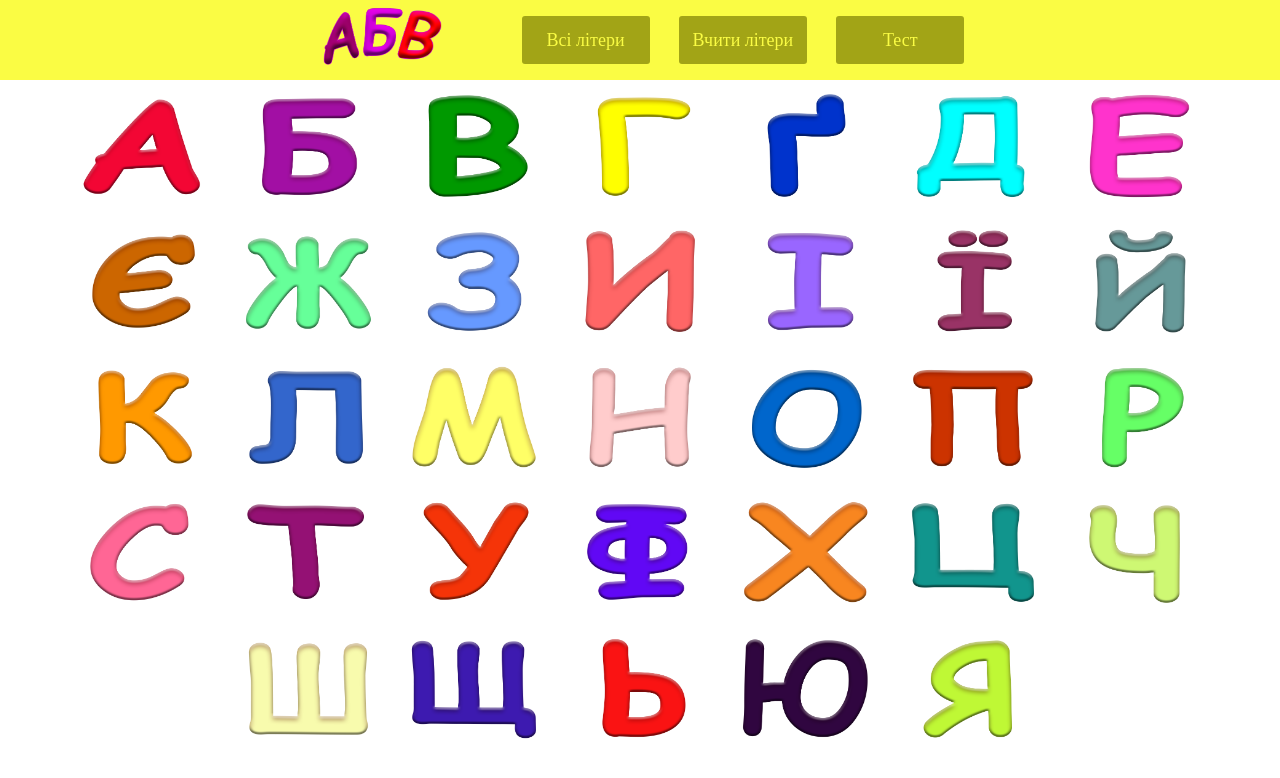
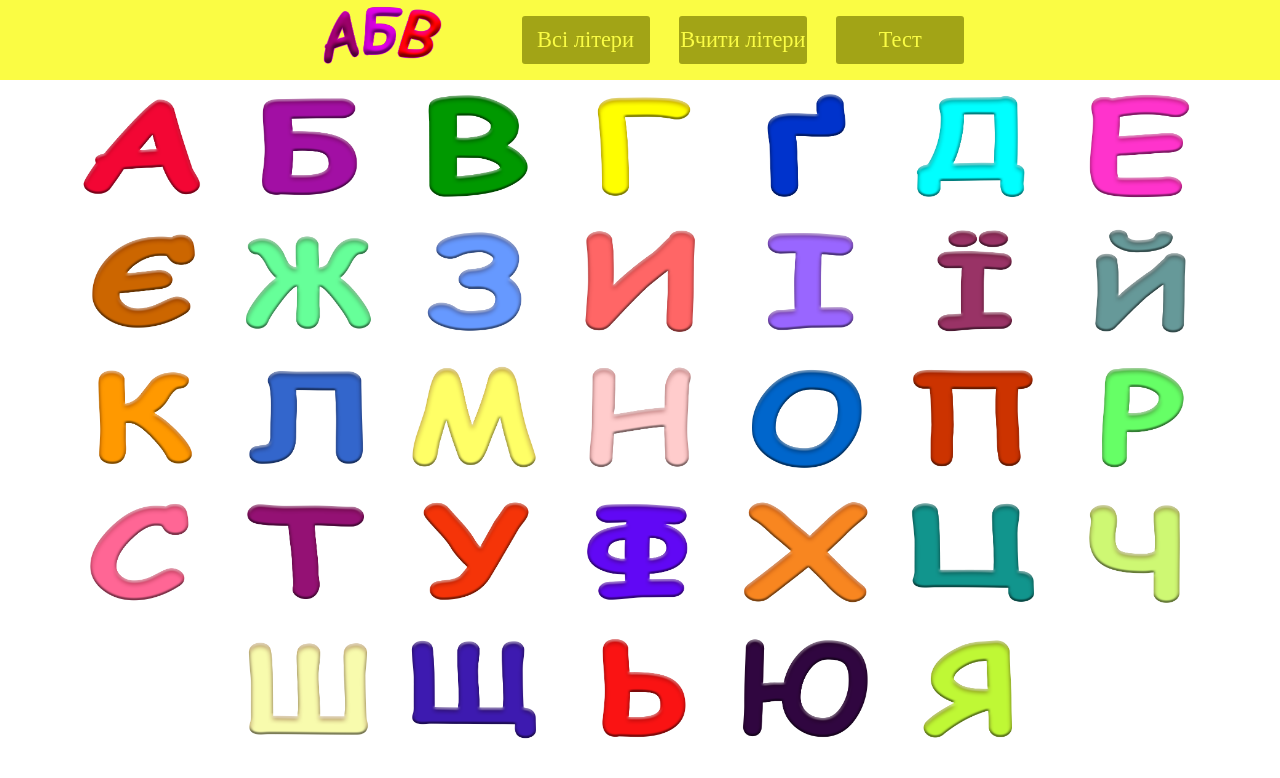
Before and after one commit to s-dorosh/abetka, a plain HTML site: page index.html in a window 1280 px wide. Drawn offline with nearby package versions, Linux system fonts and the light colour scheme; files whose address does not match are found by name.

Commit message:
Update index.html

```diff
--- a/index.html
+++ b/index.html
@@ -6,23 +6,24 @@
 	<meta name="viewport" content="width=device-width, initial-scale=1.0">
 	<title>Alphabet</title>
 	<link rel="stylesheet" href="css/style.css">
+	<link rel="stylesheet" href="css/header.css">
 	<link rel="shortcut icon" href="src/img/favicon.ico" type="image/x-icon">
 </head>
 
 <body>
 	<header class="header">
 		<div class="logo">
-			<a href="alphabet.html"><img src="src/img/logo.png" alt="logo" class="logo-img"></a>
+			<a href="index.html"><img src="src/img/logo.png" alt="logo" class="logo-img"></a>
 		</div>
 		<nav class="nav">
 			<ul class="menu">
-				<a href="alphabet.html" class="menu__link">
+				<a href="index.html" class="menu__link">
 					<li>Всі літери</li>
 				</a>
-				<a href="slider.html" class="menu__link">
+				<a href="html/slider.html" class="menu__link">
 					<li>Вчити літери</li>
 				</a>
-				<a href="test.html" class="menu__link">
+				<a href="html/test.html" class="menu__link">
 					<li>Тест</li>
 				</a>
 			</ul>
```
